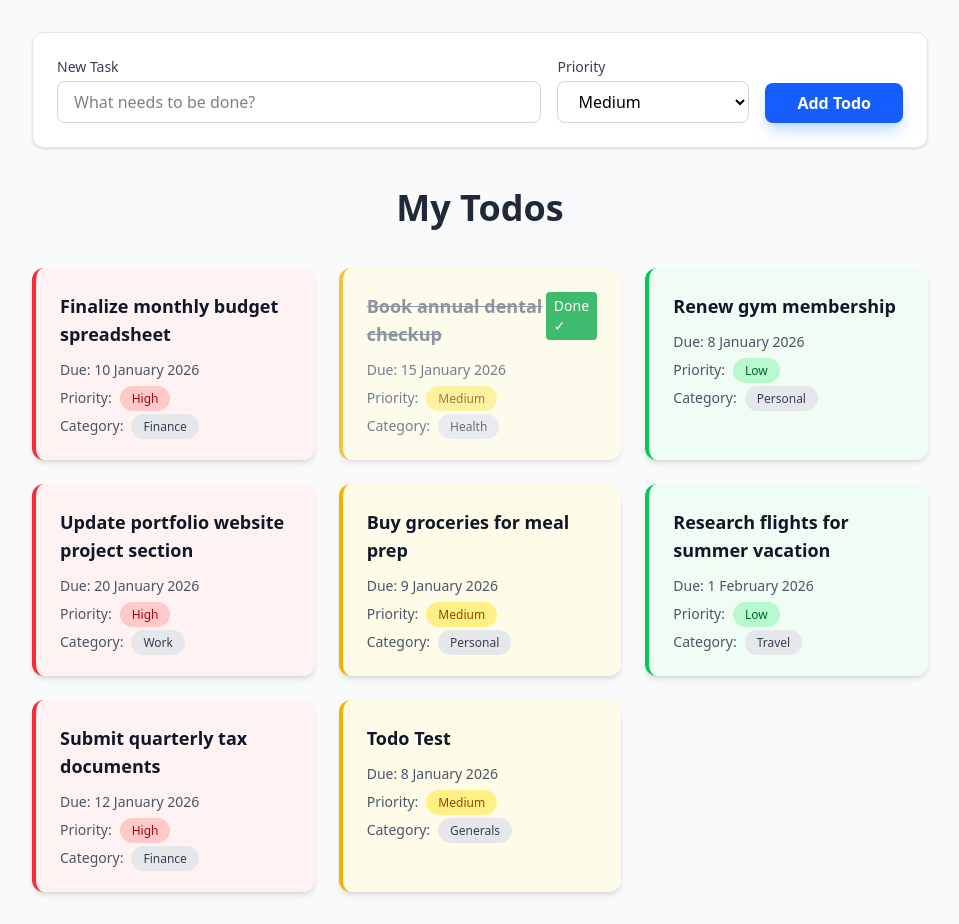
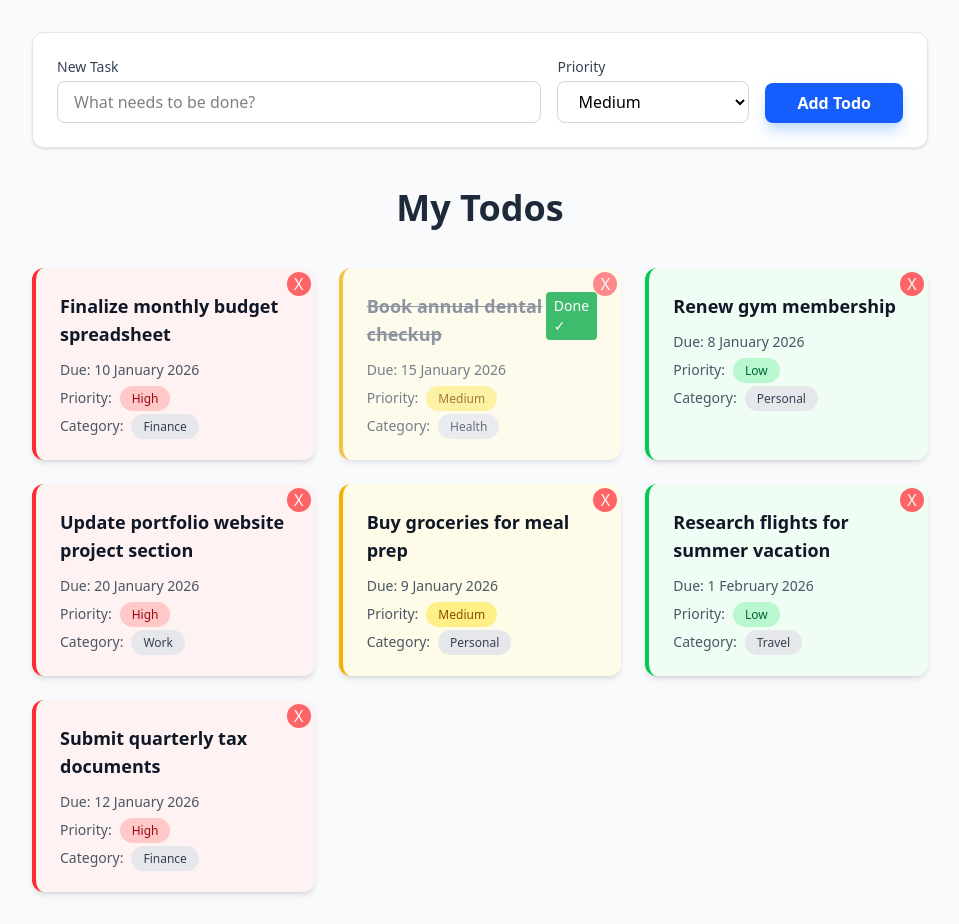
Before and after one commit to A-Karim2003/tanstack-query-experiments, a React (Vite) app: page / in a window 1280 px wide. Shown: the whole page, without its empty margins (160-1119 px from the left). Built offline with nearby package versions, Linux system fonts and the light colour scheme; data requests are answered from the project's data file.

Commit message:
feat: implement todo deletion
    - Add deleteTodo API function and delete button to UI.

    - Implement useMutation with query invalidation for auto-updates.

```diff
--- a/data/db.json
+++ b/data/db.json
@@ -1,7 +1,7 @@
 {
   "todos": [
     {
-      "id": 1,
+      "id": "1",
       "task": "Finalize monthly budget spreadsheet",
       "due_date": "2026-01-10",
       "priority": "High",
@@ -9,7 +9,7 @@
       "completed": false
     },
     {
-      "id": 2,
+      "id": "2",
       "task": "Book annual dental checkup",
       "due_date": "2026-01-15",
       "priority": "Medium",
@@ -17,7 +17,7 @@
       "completed": true
     },
     {
-      "id": 3,
+      "id": "3",
       "task": "Renew gym membership",
       "due_date": "2026-01-08",
       "priority": "Low",
@@ -25,7 +25,7 @@
       "completed": false
     },
     {
-      "id": 4,
+      "id": "4",
       "task": "Update portfolio website project section",
       "due_date": "2026-01-20",
       "priority": "High",
@@ -33,7 +33,7 @@
       "completed": false
     },
     {
-      "id": 5,
+      "id": "5",
       "task": "Buy groceries for meal prep",
       "due_date": "2026-01-09",
       "priority": "Medium",
@@ -41,7 +41,7 @@
       "completed": false
     },
     {
-      "id": 6,
+      "id": "6",
       "task": "Research flights for summer vacation",
       "due_date": "2026-02-01",
       "priority": "Low",
@@ -49,20 +49,12 @@
       "completed": false
     },
     {
-      "id": 7,
+      "id": "7",
       "task": "Submit quarterly tax documents",
       "due_date": "2026-01-12",
       "priority": "High",
       "category": "Finance",
       "completed": false
-    },
-    {
-      "id": "8daa",
-      "task": "Todo Test",
-      "due_date": "2026-01-08T17:59:04.819Z",
-      "priority": "Medium",
-      "category": "Generals",
-      "completed": false
     }
   ]
 }
--- a/src/App.jsx
+++ b/src/App.jsx
@@ -1,5 +1,5 @@
-import { useQuery } from "@tanstack/react-query";
-import { fetchTodo } from "./services/todoAPI";
+import { useMutation, useQuery, useQueryClient } from "@tanstack/react-query";
+import { deleteTodo, fetchTodo } from "./services/todoAPI";
 import TodoForm from "./TodoForm";
 
 export default function App() {
@@ -7,6 +7,23 @@ export default function App() {
     queryKey: ["todo"],
     queryFn: fetchTodo,
   });
+
+  const queryClient = useQueryClient();
+
+  const deleteTodoMutation = useMutation({
+    mutationFn: deleteTodo,
+    onSuccess: () => {
+      queryClient.invalidateQueries({ queryKey: ["todo"] });
+    },
+    onError: (error) => {
+      console.error(error);
+    },
+  });
+
+  function handleDelete(id) {
+    if (!id) return;
+    deleteTodoMutation.mutate(id);
+  }
 
   if (isPending)
     return <h1 className="text-center text-2xl mt-20">Loading...</h1>;
@@ -29,7 +46,7 @@ export default function App() {
         {data.map((todo) => (
           <div
             key={todo.id}
-            className={`p-6 rounded-xl shadow-md border-l-4 transition-all
+            className={`relative p-6 rounded-xl shadow-md border-l-4 transition-all
               ${
                 todo.priority === "High"
                   ? "border-red-500 bg-red-50"
@@ -39,6 +56,13 @@ export default function App() {
               }
               ${todo.completed ? "opacity-75" : ""}`}
           >
+            <button
+              className="absolute top-1 right-1 size-6 bg-red-400 rounded-full text-gray-100 cursor-pointer"
+              onClick={() => handleDelete(todo.id)}
+              disabled={deleteTodoMutation.isPending}
+            >
+              {deleteTodoMutation.isPending ? "..." : "X"}
+            </button>
             <div className="flex justify-between items-start mb-3">
               <h3
                 className={`font-semibold text-lg ${
--- a/src/TodoForm.jsx
+++ b/src/TodoForm.jsx
@@ -7,7 +7,7 @@ export default function TodoForm() {
   const [priority, setPriority] = useState("Medium");
   const queryClient = useQueryClient();
 
-  const mutation = useMutation({
+  const addTodoMutation = useMutation({
     mutationFn: addTodo,
     onSuccess: () => {
       queryClient.invalidateQueries({ queryKey: ["todo"] });
@@ -31,7 +31,7 @@ export default function TodoForm() {
       completed: false,
     };
 
-    mutation.mutate(newTodo);
+    addTodoMutation.mutate(newTodo);
   }
 
   return (
--- a/src/services/todoAPI.js
+++ b/src/services/todoAPI.js
@@ -19,3 +19,17 @@ export async function addTodo(newTodo) {
 
   return res.json();
 }
+
+export async function deleteTodo(id) {
+  console.log(id);
+
+  const res = await fetch(`http://localhost:9000/todos/${id}`, {
+    method: "DELETE",
+  });
+
+  console.log(res);
+
+  if (!res.ok) throw new Error("Failed to Delete");
+
+  return res.json();
+}
```
